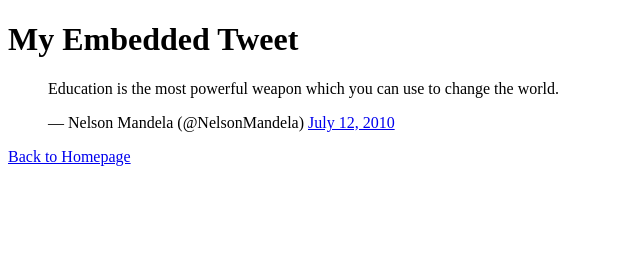
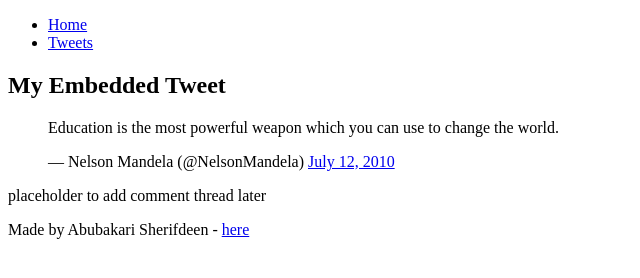
Before and after one commit to blakcoder2017/My_First_Portfolio, a plain HTML site: page html_basic/tweets.html in a window 1280 px wide. Shown: the whole page, without its empty margins (0-640 px from the left). Drawn offline with Linux system fonts and the light colour scheme.

Commit message:
edited index.html and tweets.html

```diff
--- a/html_basic/tweets.html
+++ b/html_basic/tweets.html
@@ -2,9 +2,18 @@
 <html lang="en">
 <head>
   <meta charset="UTF-8">
-  <title>My First Portfolio</title>
+  <title>My First Portfolio - Tweets</title>
 </head>
 <body>
+  <header>
+    <ul>
+      <li><a href="index.html">Home</a></li>
+      <li><a href="tweets.html">Tweets</a></li>
+    </ul>
+  </header>
+
+  <main>
+    <article>
       <h1>My Embedded Tweet</h1>
 
       <!-- Embedded Tweet -->
@@ -15,8 +24,15 @@
         <a href="https://twitter.com/NelsonMandela/status/1234567890">July 12, 2010</a>
       </blockquote>
       <script async src="https://platform.twitter.com/widgets.js" charset="utf-8"></script>
+    </article>
 
-  <!-- Link back to homepage -->
-  <p><a href="index.html">Back to Homepage</a></p>
+    <aside>
+      <p>placeholder to add comment thread later</p>
+    </aside>
+  </main>
+
+  <footer>
+    <p>Made by Abubakari Sherifdeen - <a href="https://github.com/blakcoder2017" target="_blank">here</a></p>
+  </footer>
 </body>
 </html>
```
Also changed, not shown: html_basic/index.html (+19 -0 lines). Lines whose indentation alone changed are shown as unchanged.
